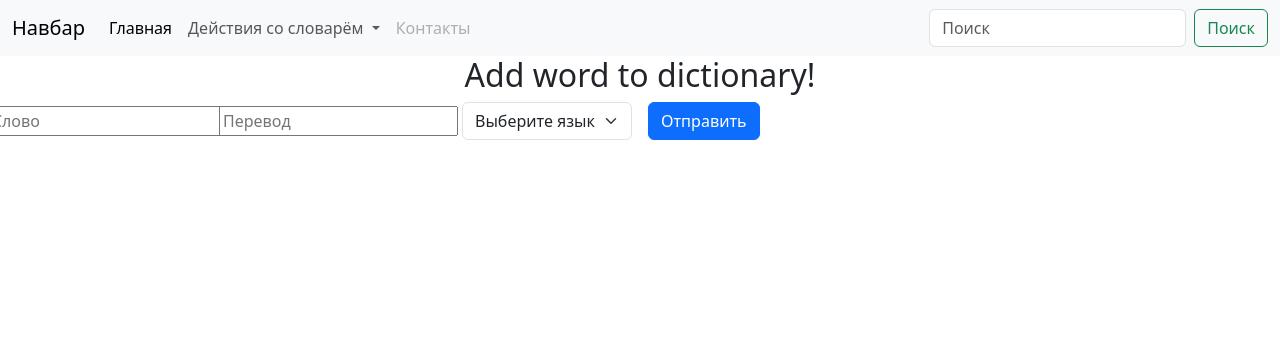
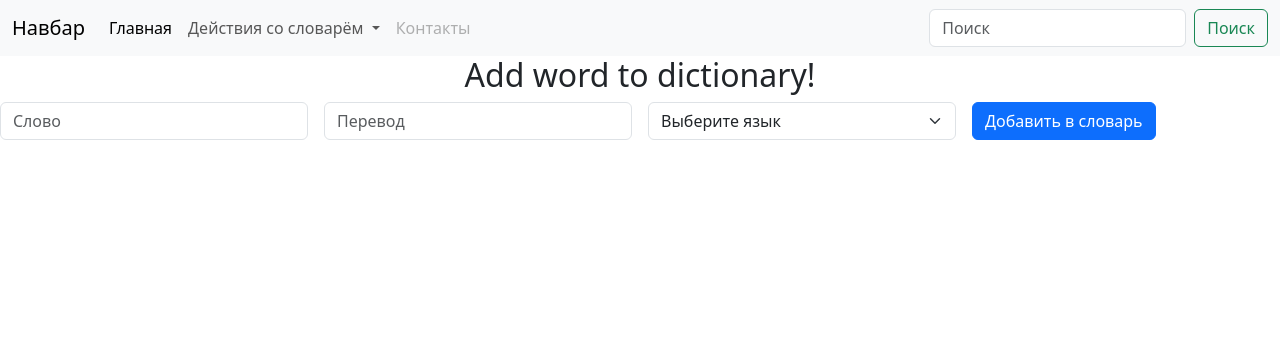
Before and after one commit to MBA2023/Foreign-dictionary, a Django app: page /add_word in a window 1280 px wide. Shown: the top 356 px of the page. Run offline with Django 5.2, Linux system fonts and the light colour scheme.

Commit message:
Page of adding words is completed

```diff
--- a/dictionary.txt
+++ b/dictionary.txt
@@ -0,0 +1,6 @@
+New word: Car, Translation: Машина, Language: English
+New word: Car, Translation: Машина, Language: English
+New word: Car, Translation: Машина, Language: English
+New word: Home, Translation: Дом, Language: English
+New word: Enfant, Translation: Ребенок, Language: French
+New word: Gato, Translation: Кот, Language: Spanish
--- a/mainapp/templates/add_word.html
+++ b/mainapp/templates/add_word.html
@@ -7,22 +7,24 @@
 
 <h2 align="center" >Add word to dictionary!</h2>
 <form method="POST" action="" class="row gy-2 gx-3 align-items-center">
-  <div class="col-auto">
-    <input type="text" class="form-group row text-right" placeholder="Слово">
+  <div class="col-sm-3">
+    <label class="visually-hidden" >Слово</label>
+    <input type="text" name="new_word" class="form-control" placeholder="Слово" required>
   </div>
-<div class="col-auto">
-    <input type="text" class="form-group row text-right" placeholder="Перевод">
+  <div class="col-sm-3">
+    <label class="visually-hidden" >Перевод</label>
+    <input type="text" name="translation" class="form-control" placeholder="Перевод" required>
   </div>
-  <div class="col-auto">
-    <select class="form-select" >
+  <div class="col-sm-3">
+    <select class="form-select" name="language">
       <option selected>Выберите язык</option>
-      <option value="1">Английский</option>
-      <option value="2">Испанский</option>
-      <option value="3">Французский</option>
+      <option value="English">Английский</option>
+      <option value="Spanish">Испанский</option>
+      <option value="French">Французский</option>
     </select>
   </div>
   <div class="col-auto">
-    <button type="submit" class="btn btn-primary">Отправить</button>
+    <button type="submit" class="btn btn-primary">Добавить в словарь</button>
   </div>
   {% csrf_token %}
 </form>
--- a/mainapp/views.py
+++ b/mainapp/views.py
@@ -1,4 +1,4 @@
-from django.shortcuts import render
+from django.shortcuts import render, redirect
 from django.http import HttpResponse
 
 
@@ -19,7 +19,8 @@ def add_word(request):
         print("первый принт", request)
         print("2 принт", request.POST)
         with open("dictionary.txt", "a", encoding="utf-8") as file:
-            file.write(request)
+            file.writelines(f"New word: {request.POST['new_word']}, Translation: {request.POST['translation']}, Language: {request.POST['language']} \n")
+        return redirect(add_word)
 
 
 def index(request):
```
